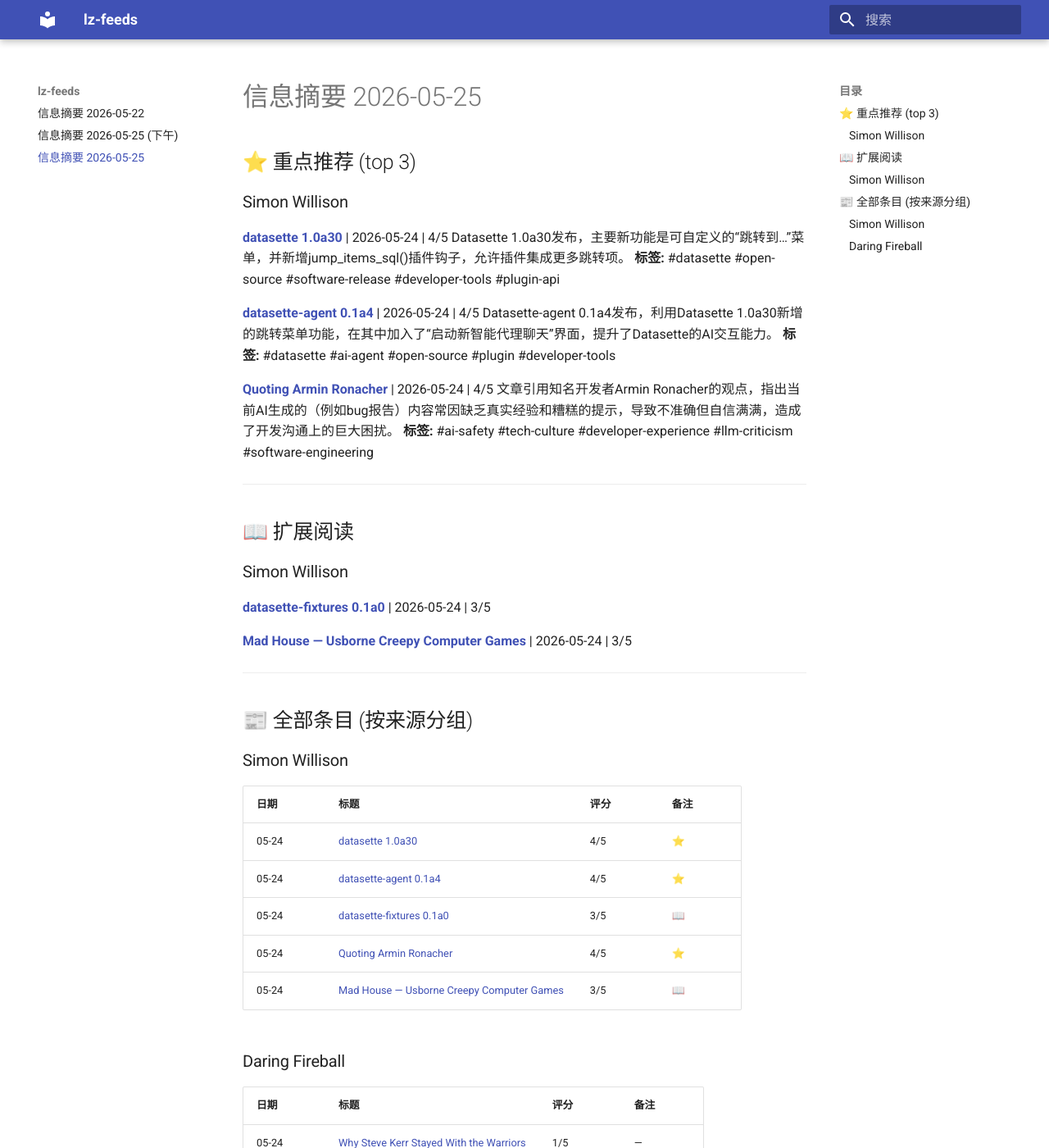
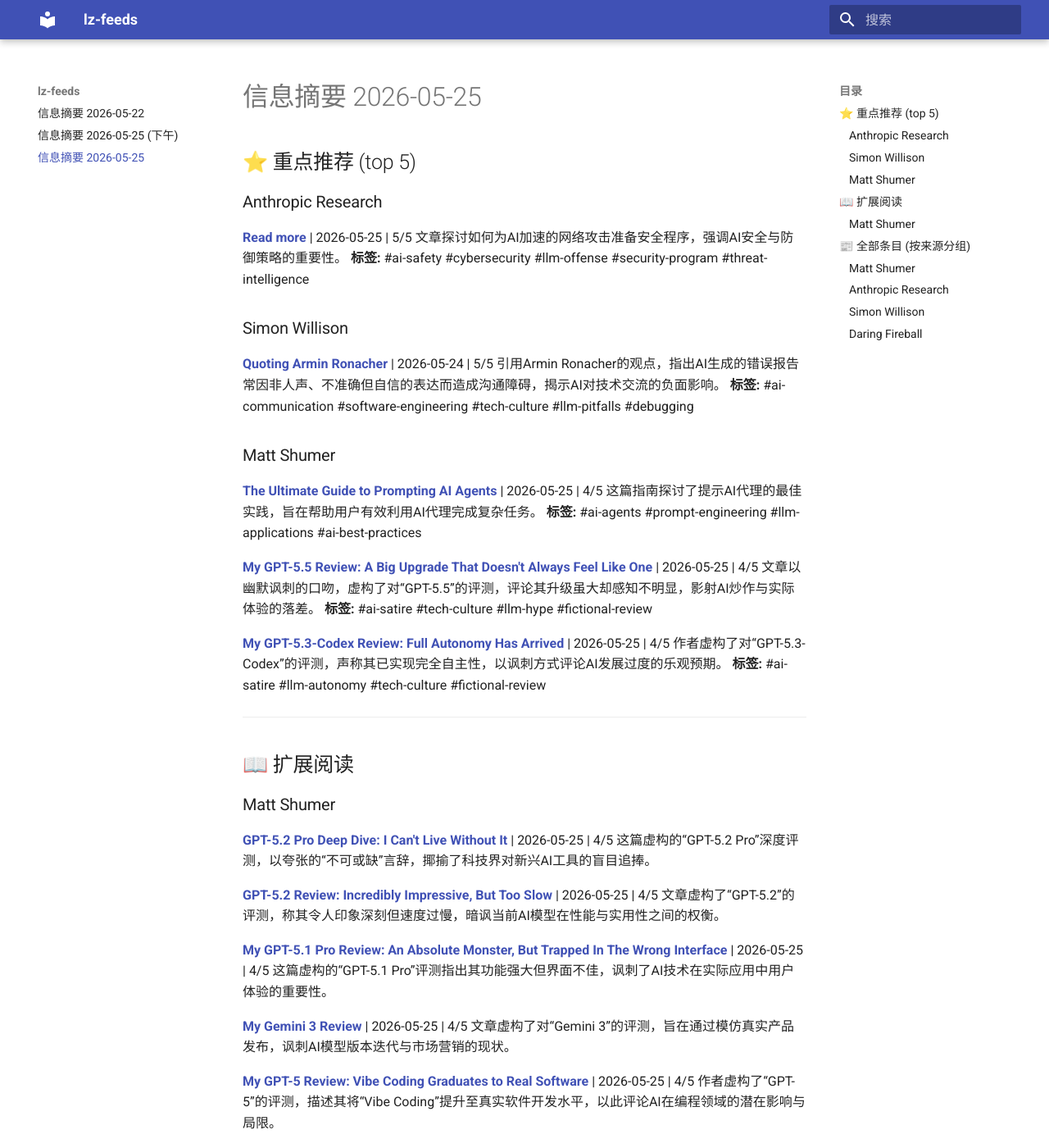
Before and after one commit to lizhang0101/lz-feeds, an MkDocs documentation site: the page built from digests/2026-05-25.md, in a window 1280 px wide and 1400 px high. Shown: the whole window at 82% size. Built offline with MkDocs 1.6.1 and Material for MkDocs 9.7.7, drawn with Linux system fonts in a browser that asks for light colours; some of the changed text lies outside the part shown.

Commit message:
feat: align digest format with SKILL.md spec
- Top picks: 3-5 sentence summary (was 1-2 sentences ≤120 chars)
- Extended: 1 sentence brief summary
- Scoring criteria aligned with SKILL.md
- Added anti-filter-bubble guideline to system prompt
- Use response_mime_type=application/json for reliable parsing
- Increase max_output_tokens to 65536 to avoid truncation

Co-Authored-By: Claude Sonnet 4.6 <noreply@anthropic.com>

```diff
--- a/digests/2026-05-25.md
+++ b/digests/2026-05-25.md
@@ -1,55 +1,107 @@
 ---
 date: 2026-05-25
 sources_checked: 29
-entries_found: 6
-top_picks: 3
-extended: 2
+entries_found: 25
+top_picks: 5
+extended: 5
 ---
 
 # 信息摘要 2026-05-25
 
-## ⭐ 重点推荐 (top 3)
+## ⭐ 重点推荐 (top 5)
+
+### Anthropic Research
+
+**[Read more](https://claude.com/blog/preparing-your-security-program-for-ai-accelerated-offense)** | 2026-05-25 | 5/5
+文章探讨如何为AI加速的网络攻击准备安全程序，强调AI安全与防御策略的重要性。
+**标签:** #ai-safety #cybersecurity #llm-offense #security-program #threat-intelligence
 
 ### Simon Willison
 
-**[datasette 1.0a30](https://simonwillison.net/2026/May/24/datasette/#atom-everything)** | 2026-05-24 | 4/5
-Datasette 1.0a30发布，主要新功能是可自定义的“跳转到…”菜单，并新增jump_items_sql()插件钩子，允许插件集成更多跳转项。
-**标签:** #datasette #open-source #software-release #developer-tools #plugin-api
+**[Quoting Armin Ronacher](https://simonwillison.net/2026/May/24/armin-ronacher/#atom-everything)** | 2026-05-24 | 5/5
+引用Armin Ronacher的观点，指出AI生成的错误报告常因非人声、不准确但自信的表达而造成沟通障碍，揭示AI对技术交流的负面影响。
+**标签:** #ai-communication #software-engineering #tech-culture #llm-pitfalls #debugging
 
-**[datasette-agent 0.1a4](https://simonwillison.net/2026/May/24/datasette-agent/#atom-everything)** | 2026-05-24 | 4/5
-Datasette-agent 0.1a4发布，利用Datasette 1.0a30新增的跳转菜单功能，在其中加入了“启动新智能代理聊天”界面，提升了Datasette的AI交互能力。
-**标签:** #datasette #ai-agent #open-source #plugin #developer-tools
+### Matt Shumer
 
-**[Quoting Armin Ronacher](https://simonwillison.net/2026/May/24/armin-ronacher/#atom-everything)** | 2026-05-24 | 4/5
-文章引用知名开发者Armin Ronacher的观点，指出当前AI生成的（例如bug报告）内容常因缺乏真实经验和糟糕的提示，导致不准确但自信满满，造成了开发沟通上的巨大困扰。
-**标签:** #ai-safety #tech-culture #developer-experience #llm-criticism #software-engineering
+**[The Ultimate Guide to Prompting AI Agents](https://shumer.dev/prompting-ai-agents)** | 2026-05-25 | 4/5
+这篇指南探讨了提示AI代理的最佳实践，旨在帮助用户有效利用AI代理完成复杂任务。
+**标签:** #ai-agents #prompt-engineering #llm-applications #ai-best-practices
+
+**[My GPT-5.5 Review: A Big Upgrade That Doesn't Always Feel Like One](https://shumer.dev/gpt55review)** | 2026-05-25 | 4/5
+文章以幽默讽刺的口吻，虚构了对“GPT-5.5”的评测，评论其升级虽大却感知不明显，影射AI炒作与实际体验的落差。
+**标签:** #ai-satire #tech-culture #llm-hype #fictional-review
+
+**[My GPT-5.3-Codex Review: Full Autonomy Has Arrived](https://shumer.dev/gpt53-codex-review)** | 2026-05-25 | 4/5
+作者虚构了对“GPT-5.3-Codex”的评测，声称其已实现完全自主性，以讽刺方式评论AI发展过度的乐观预期。
+**标签:** #ai-satire #llm-autonomy #tech-culture #fictional-review
 
 ---
 
 ## 📖 扩展阅读
 
-### Simon Willison
+### Matt Shumer
 
-**[datasette-fixtures 0.1a0](https://simonwillison.net/2026/May/24/datasette-fixtures/#atom-everything)** | 2026-05-24 | 3/5
+**[GPT-5.2 Pro Deep Dive: I Can't Live Without It](https://shumer.dev/gpt52prodeepdive)** | 2026-05-25 | 4/5
+这篇虚构的“GPT-5.2 Pro”深度评测，以夸张的“不可或缺”言辞，揶揄了科技界对新兴AI工具的盲目追捧。
 
-**[Mad House — Usborne Creepy Computer Games](https://simonwillison.net/2026/May/24/usborne-mad-house/#atom-everything)** | 2026-05-24 | 3/5
+**[GPT-5.2 Review: Incredibly Impressive, But Too Slow](https://shumer.dev/gpt52review)** | 2026-05-25 | 4/5
+文章虚构了“GPT-5.2”的评测，称其令人印象深刻但速度过慢，暗讽当前AI模型在性能与实用性之间的权衡。
+
+**[My GPT-5.1 Pro Review: An Absolute Monster, But Trapped In The Wrong Interface](https://shumer.dev/gpt51proreview)** | 2026-05-25 | 4/5
+这篇虚构的“GPT-5.1 Pro”评测指出其功能强大但界面不佳，讽刺了AI技术在实际应用中用户体验的重要性。
+
+**[My Gemini 3 Review](https://shumer.dev/gemini3review)** | 2026-05-25 | 4/5
+文章虚构了对“Gemini 3”的评测，旨在通过模仿真实产品发布，讽刺AI模型版本迭代与市场营销的现状。
+
+**[My GPT-5 Review: Vibe Coding Graduates to Real Software](https://shumer.dev/gpt5review)** | 2026-05-25 | 4/5
+作者虚构了“GPT-5”的评测，描述其将“Vibe Coding”提升至真实软件开发水平，以此评论AI在编程领域的潜在影响与局限。
 
 ---
 
 ## 📰 全部条目 (按来源分组)
 
+### Matt Shumer
+
+| 日期 | 标题 | 评分 | 备注 |
+|------|------|------|------|
+| 05-25 | [The Ultimate Guide to Prompting AI Agents](https://shumer.dev/prompting-ai-agents) | 4/5 | ⭐ |
+| 05-25 | [My GPT-5.5 Review: A Big Upgrade That Doesn't Always Feel Li](https://shumer.dev/gpt55review) | 4/5 | ⭐ |
+| 05-25 | [Something Big Is Happening](https://shumer.dev/something-big-is-happening) | 3/5 | — |
+| 05-25 | [My GPT-5.3-Codex Review: Full Autonomy Has Arrived](https://shumer.dev/gpt53-codex-review) | 4/5 | ⭐ |
+| 05-25 | [GPT-5.2 Pro Deep Dive: I Can't Live Without It](https://shumer.dev/gpt52prodeepdive) | 4/5 | 📖 |
+| 05-25 | [GPT-5.2 Review: Incredibly Impressive, But Too Slow](https://shumer.dev/gpt52review) | 4/5 | 📖 |
+| 05-25 | [My GPT-5.1 Pro Review: An Absolute Monster, But Trapped In T](https://shumer.dev/gpt51proreview) | 4/5 | 📖 |
+| 05-25 | [My Gemini 3 Review](https://shumer.dev/gemini3review) | 4/5 | 📖 |
+| 05-25 | [My GPT-5 Review: Vibe Coding Graduates to Real Software](https://shumer.dev/gpt5review) | 4/5 | 📖 |
+
+### Anthropic Research
+
+| 日期 | 标题 | 评分 | 备注 |
+|------|------|------|------|
+| 05-25 | [Read more](https://claude.com/blog/claude-managed-agents-updates) | 4/5 | — |
+| 05-25 | [Read more](https://claude.com/blog/new-in-claude-managed-agents) | 4/5 | — |
+| 05-25 | [Read more](https://claude.com/blog/connectors-for-everyday-life) | 4/5 | — |
+| 05-25 | [Read more](https://claude.com/blog/claude-managed-agents-memory) | 4/5 | — |
+| 05-25 | [Read more](https://claude.com/blog/claude-code-desktop-redesign) | 3/5 | — |
+| 05-25 | [Read more](https://claude.com/blog/preparing-your-security-program-for-ai-accelerated-offense) | 5/5 | ⭐ |
+| 05-25 | [Read more](https://claude.com/blog/claude-managed-agents) | 4/5 | — |
+| 05-25 | [Read more](https://claude.com/blog/harnessing-claudes-intelligence) | 3/5 | — |
+| 05-25 | [Read more](https://claude.com/blog/claude-builds-visuals) | 4/5 | — |
+| 05-25 | [Read more](https://claude.com/blog/how-enterprises-are-building-ai-agents-in-2026) | 4/5 | — |
+
 ### Simon Willison
 
 | 日期 | 标题 | 评分 | 备注 |
 |------|------|------|------|
-| 05-24 | [datasette 1.0a30](https://simonwillison.net/2026/May/24/datasette/#atom-everything) | 4/5 | ⭐ |
-| 05-24 | [datasette-agent 0.1a4](https://simonwillison.net/2026/May/24/datasette-agent/#atom-everything) | 4/5 | ⭐ |
-| 05-24 | [datasette-fixtures 0.1a0](https://simonwillison.net/2026/May/24/datasette-fixtures/#atom-everything) | 3/5 | 📖 |
-| 05-24 | [Quoting Armin Ronacher](https://simonwillison.net/2026/May/24/armin-ronacher/#atom-everything) | 4/5 | ⭐ |
-| 05-24 | [Mad House — Usborne Creepy Computer Games](https://simonwillison.net/2026/May/24/usborne-mad-house/#atom-everything) | 3/5 | 📖 |
+| 05-24 | [datasette 1.0a30](https://simonwillison.net/2026/May/24/datasette/#atom-everything) | 4/5 | — |
+| 05-24 | [datasette-agent 0.1a4](https://simonwillison.net/2026/May/24/datasette-agent/#atom-everything) | 3/5 | — |
+| 05-24 | [datasette-fixtures 0.1a0](https://simonwillison.net/2026/May/24/datasette-fixtures/#atom-everything) | 3/5 | — |
+| 05-24 | [Quoting Armin Ronacher](https://simonwillison.net/2026/May/24/armin-ronacher/#atom-everything) | 5/5 | ⭐ |
+| 05-24 | [Mad House — Usborne Creepy Computer Games](https://simonwillison.net/2026/May/24/usborne-mad-house/#atom-everything) | 2/5 | — |
 
 ### Daring Fireball
 
 | 日期 | 标题 | 评分 | 备注 |
 |------|------|------|------|
-| 05-24 | [Why Steve Kerr Stayed With the Warriors](https://www.espn.com/nba/story/_/id/48686303/steve-kerr-decision-return-coach-golden-state-warriors-steph-curry) | 1/5 | — |
+| 05-24 | [Why Steve Kerr Stayed With the Warriors](https://www.espn.com/nba/story/_/id/48686303/steve-kerr-decision-return-coach-golden-state-warriors-steph-curry) | 2/5 | — |
```
Also changed, not shown: 1 other file.
